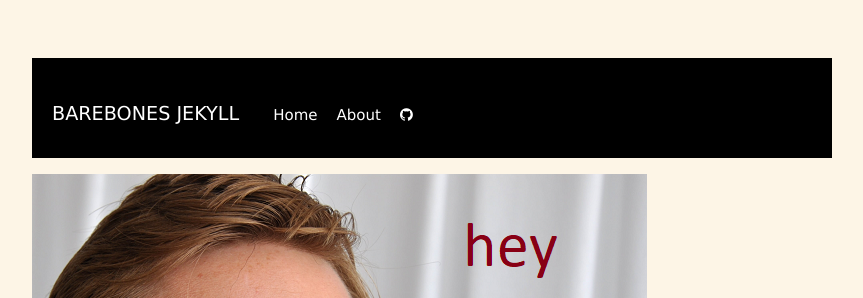
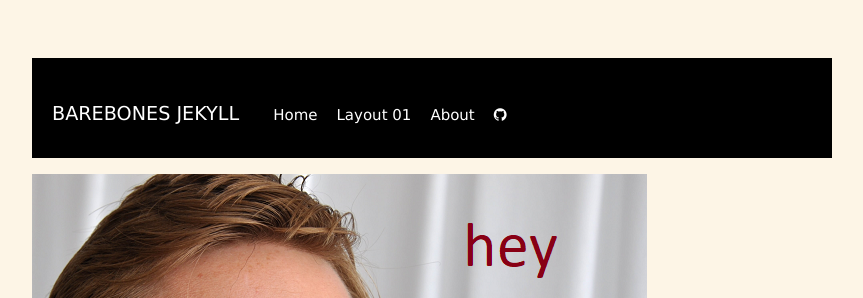
Before and after one commit to DS4PS/barebones-jekyll, a Jekyll site: the page built from index.md, in a window 1280 px wide. Shown: the top 298 px of the page, without its empty margins (208-1071 px from the left). Built offline with Jekyll 4.4.1, drawn with Linux system fonts in a browser that asks for light colours; nearby versions of some CDN libraries.

Commit message:
Update header.html

```diff
--- a/_includes/header.html
+++ b/_includes/header.html
@@ -3,6 +3,7 @@
 <div class="navbar">
   <a id="site-title" href="index">{{ site.title }}</a>
   <a class="active" href="home">Home</a>
+  <a class="active" href="layout-01">Layout 01</a>
   <a href="about">About</a>
   <a href="https://github.com/{{ site.github_info.username }}/{{ site.github_info.reponame }}/edit/master/{{page.path}}" target = "_blank">
      <i class="fa fa-github x2" id="github_icon"></i>
```
